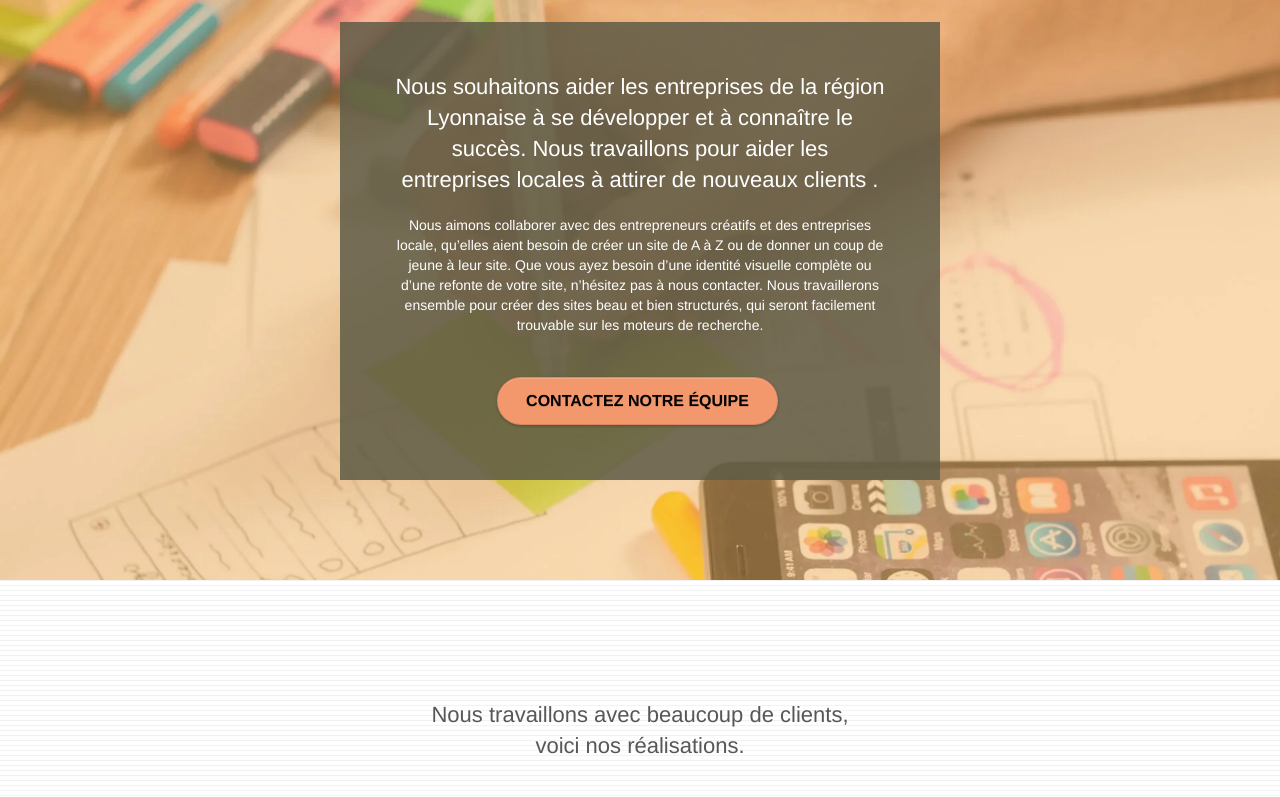
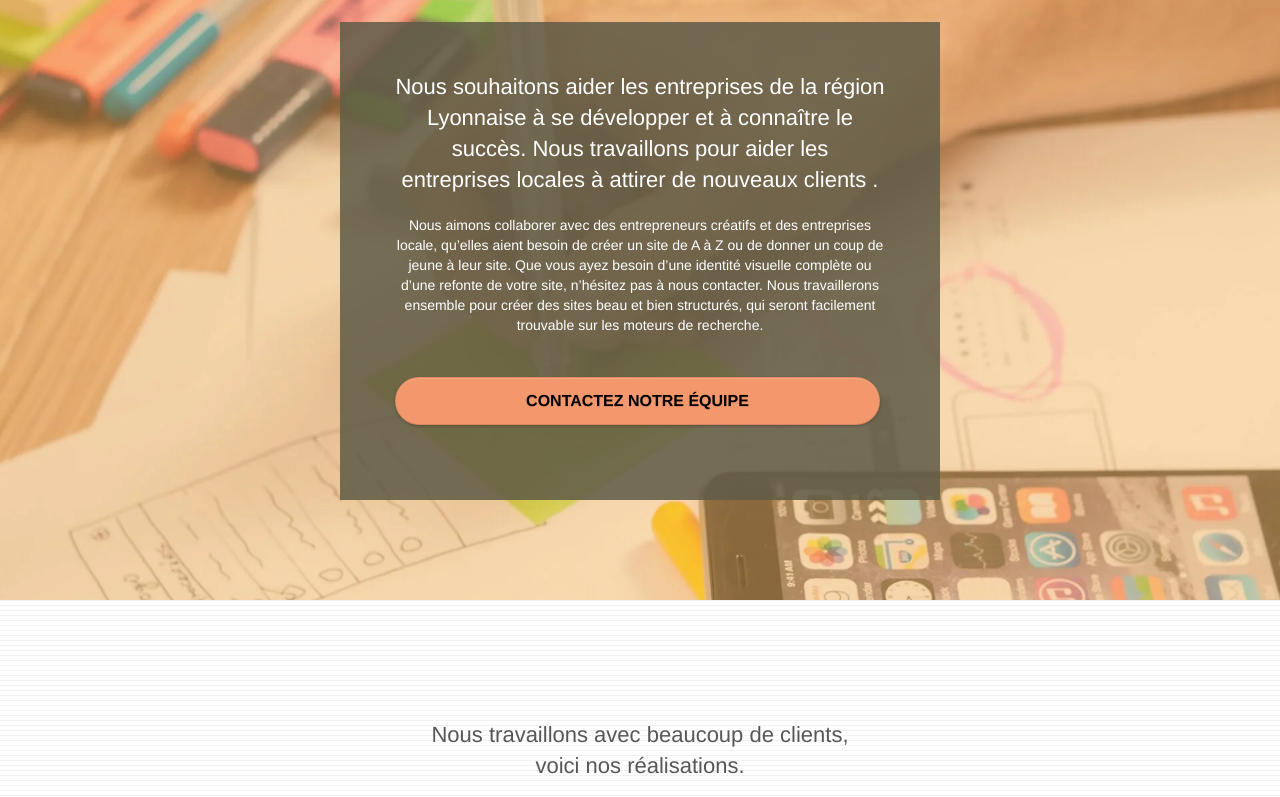
Before and after one commit to AugustinCoirre/LaPanthere, a plain HTML site: page index.html in a window 1280 px wide. Shown: the part 1310-2107 px from the top of the page. Drawn offline with Linux system fonts and the light colour scheme.

Commit message:
centrer btn contact

```diff
--- a/index.html
+++ b/index.html
@@ -191,7 +191,7 @@
                 ensemble pour créer des sites beau et bien structurés, qui
                 seront facilement trouvable sur les moteurs de recherche.
                 <br /><br /><a
-                  class="btn btn-lg btn-clean btn-rd cta-hero btn-atomic-tangerine black"
+                  class="btn btn-lg btn-clean btn-rd cta-hero btn-atomic-tangerine black btn-contacter"
                   href="contact.html"
                   >Contactez notre équipe</a
                 ><br />
--- a/style.css
+++ b/style.css
@@ -706,6 +706,11 @@ a {
   font-weight: 700;
 }
 
+.btn-contacter {
+  display: flex;
+  justify-content: center;
+}
+
 .social {
   max-width: 400px;
   margin: auto;
```
